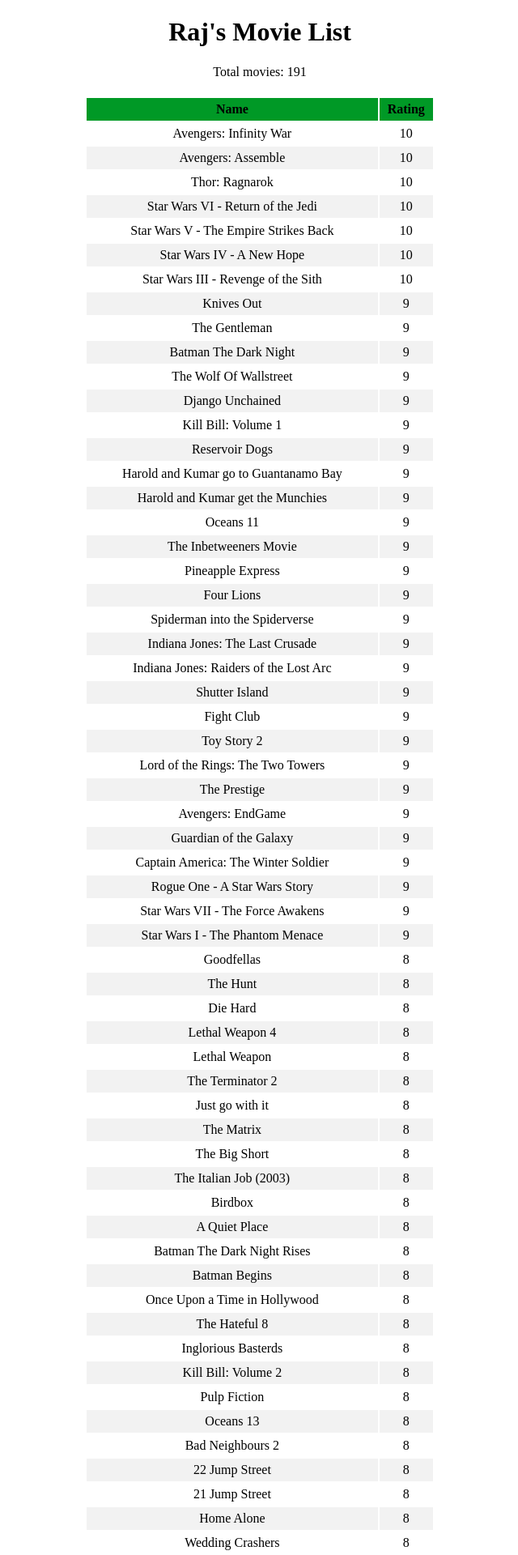
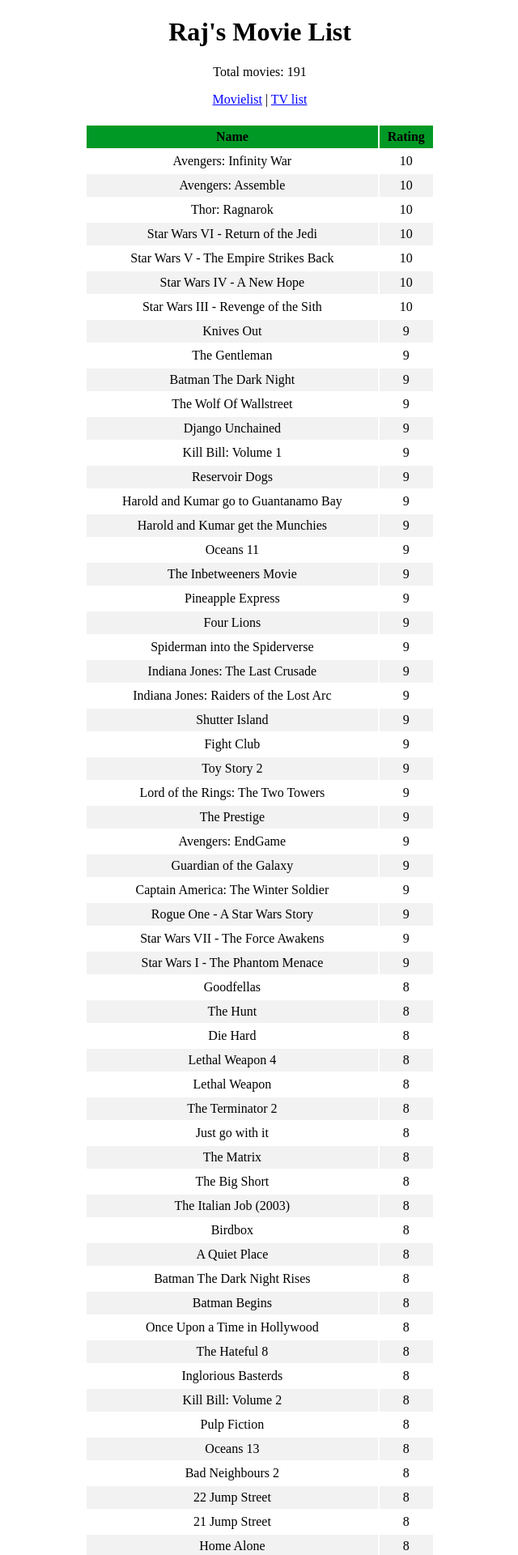
Before and after one commit to rajBar/movies, a Jekyll site: the page built from index.md, in a window 1280 px wide. Shown: the top 1920 px of the page at 81% size, without its empty margins (319-959 px from the left). Built offline with Jekyll 4.4.1, drawn with Linux system fonts in a browser that asks for light colours.

Commit message:
adding tv shows to the website

```diff
--- a/_layouts/movie.html
+++ b/_layouts/movie.html
@@ -9,9 +9,16 @@
 
         <h1>{{ page.title }}</h1>
 
+        {% assign mydata = site.data.empty %}
+        {% if page.dataset == "movies" %}
         {% assign mydata = (site.data.movie-ratings | sort:'Rating') | reverse %}
+        {% elsif page.dataset == "tv shows" %}
+        {% assign mydata = (site.data.tv-ratings | sort:'Rating') | reverse %}
+        {% endif %}
 
-        <p>Total movies: {{ mydata.size }}</p>
+        <p>Total {{ page.dataset }}: {{ mydata.size }}</p>
+
+        <p><a href="/">Movielist</a> | <a href="/tv">TV list</a></p>
 
         <table>
             <thead>
--- a/assets/css/layouts/movie.css
+++ b/assets/css/layouts/movie.css
@@ -25,3 +25,5 @@ tr:nth-child(even){background-color: #f2f2f2;}
 tr:hover {background-color: #ddd;}
 
 p {text-align: center;}
+
+a {color: blue;}
```
Also changed, not shown: index.md (+1 -0 lines).
